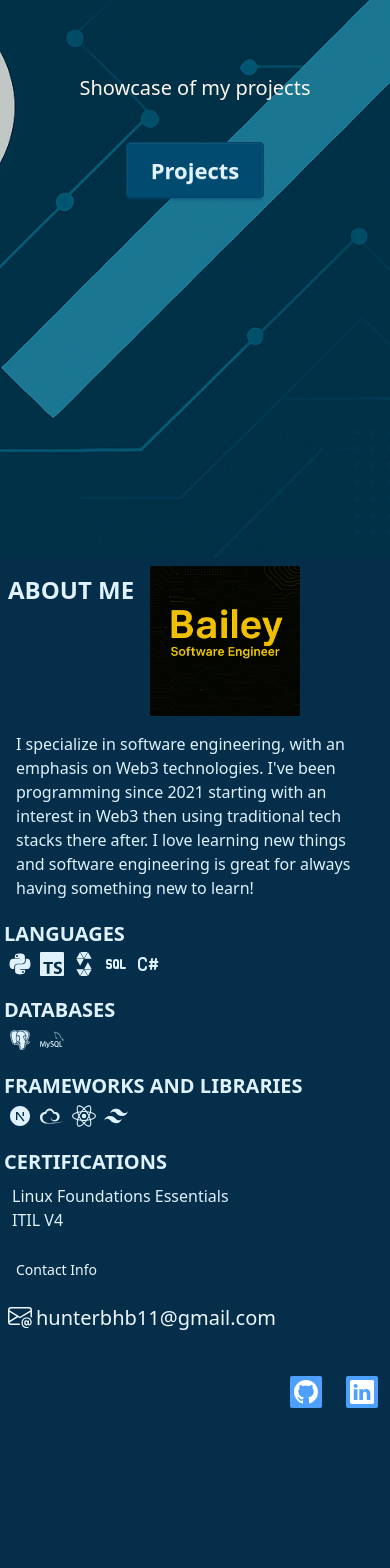
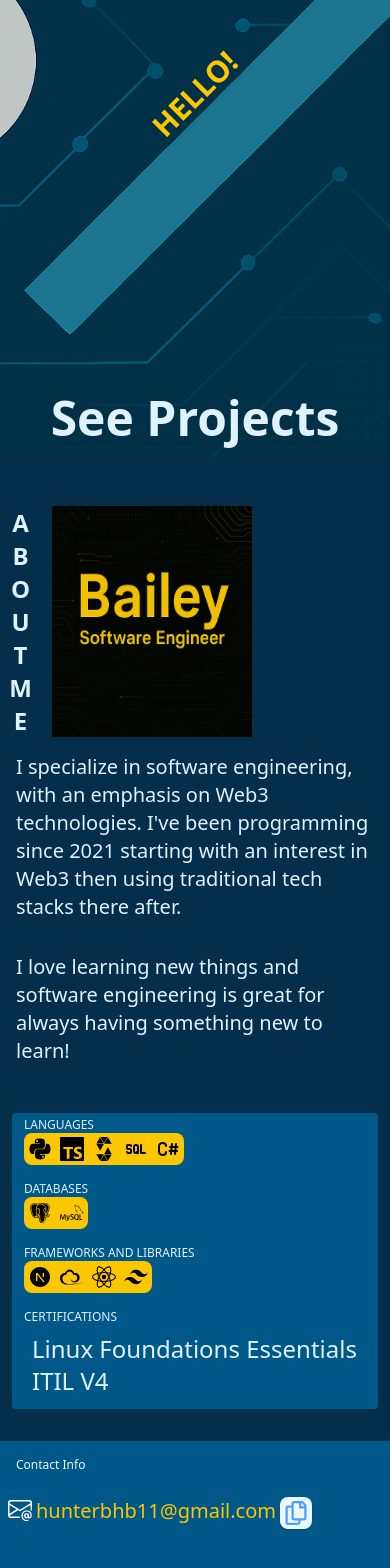
Before and after one commit to hunterbhb/hunterb-portfolio-website, a Next.js app: page / in a window 390 px wide. Shown: the part 430-1998 px from the top of the page. Before the commit the page ends 1850 px from the top, so only its background shows below. Built offline with nearby package versions, Linux system fonts and the light colour scheme.

Commit message:
mobile home page en ver completed

```diff
--- a/app/globals.css
+++ b/app/globals.css
@@ -6,7 +6,7 @@
 
   --color-base-100: #042e49;
   --color-base-200: #014a70;
-  --color-base-300: 005889;
+  --color-base-300: #005889;
   --color-base-content: #dff2fe;
   --color-primary: #fbc700;
   --color-primary-content: #411e3;
@@ -25,3 +25,19 @@
   --color-error: #ff6266;
   --color-error-content: #440607;
 }
+
+@keyframes glow {
+  0% {
+    box-shadow: 0 0 5px rgba(255, 255, 255, 0.5);
+  }
+  50% {
+    box-shadow: 0 0 20px rgba(255, 255, 255, 1);
+  }
+  100% {
+    box-shadow: 0 0 5px rgba(255, 255, 255, 0.5);
+  }
+}
+
+.animate-glow {
+  animation: glow 2s ease-in-out;
+}
--- a/app/layout.tsx
+++ b/app/layout.tsx
@@ -3,6 +3,7 @@ import "./globals.css";
 import Image from "next/image";
 import Link from "next/link";
 import LanguageSwitcher from "../components/LanguageSwitcher";
+import CopyEmailButton from "../components/CopyEmailButton";
 import { BsLinkedin } from "react-icons/bs";
 import { BsGithub } from "react-icons/bs";
 import { BsEnvelopeAt } from "react-icons/bs";
@@ -36,12 +37,13 @@ export default function RootLayout({
           </div>
         </nav>
         <main className="flex-grow">{children}</main>
-        <footer className="footer sm:footer-horizontal bg-neutral text-neutral-content items-center p-2">
+        <footer className="mt-8 footer sm:footer-horizontal bg-base-300 text-neutral-content items-center p-2">
           <div>
-            <h3 className="text-base-300 p-2">Contact Info</h3>
+            <h3 className="font-light text-xs p-2">Contact Info</h3>
             <div className="gap-1 pt-2 flex">
-              <BsEnvelopeAt className="text-base-300" size={24} />
-              <p className="text-xl">hunterbhb11@gmail.com</p>
+              <BsEnvelopeAt className="text-white" size={24} />
+              <p className="text-xl text-primary">hunterbhb11@gmail.com</p>
+              <CopyEmailButton />
             </div>
           </div>
           <div className="flex p-1 md:self-end gap-6 justify-self-end">
--- a/app/page.tsx
+++ b/app/page.tsx
@@ -15,38 +15,51 @@ import { TbBrandCSharp } from "react-icons/tb";
 export default function Home() {
   return (
     <main>
-      <section className="bg-cover bg-blend-multiply bg-gray-300 bg-[url('/hero.png')] hero flex flex-col justify-center gap-10 min-h-screen">
-        <h2 className="text-xl text-orange-50">Showcase of my projects</h2>
-        <Link className="btn btn-xl" href={"/projects"}>
-          Projects
+      <section className="bg-cover bg-blend-multiply bg-gray-300 bg-[url('/hero.png')] hero flex flex-col justify-center min-h-186">
+        <h2 className="absolute shadow mt-4 font-bold text-3xl rotate-315 text-primary">
+          HELLO!
+        </h2>
+        <Link
+          className="mt-auto mb-4 font-bold justify-self-end shadow text-5xl"
+          href={"/projects"}
+        >
+          See Projects
         </Link>
       </section>
-      <section className="pt-2 2xl:grid">
-        <div className="flex gap-2">
-          <h3 className="text-2xl text-primary-content/80 font-bold p-2">
-            ABOUT ME
+      <section className="pt-12 2xl:grid">
+        <div className="flex gap-4">
+          <h3
+            style={{
+              writingMode: "vertical-rl",
+              textOrientation: "upright",
+            }}
+            className="text-2xl text-primary-content/80 font-bold pl-1"
+          >
+            ABOUTME
           </h3>
           <Image
             className="rounded-xs"
             src={"/bailey_card.png"}
-            width={150}
-            height={50}
+            width={200}
+            height={160}
             alt="card for Bailey with 'swe' occupation"
           />
         </div>
-        <p className="p-4">
+        <p className="p-4 text-xl">
           I specialize in software engineering, with an emphasis on Web3
           technologies. I've been programming since 2021 starting with an
-          interest in Web3 then using traditional tech stacks there after. I
-          love learning new things and software engineering is great for always
-          having something new to learn!
+          interest in Web3 then using traditional tech stacks there after.
         </p>
-        <div className="flex gap-2 flex-col">
+        <p className="p-4 text-xl">
+          I love learning new things and software engineering is great for
+          always having something new to learn!
+        </p>
+        <div className="mt-8 rounded mx-3 bg-base-300 flex gap-2 flex-col pl-2">
           <div className="p-1">
-            <h4 className="text-xl text-primary-content/80 font-semibold">
+            <h4 className="text-xs text-primary-content/80 font-light">
               LANGUAGES
             </h4>
-            <div className="p-1 flex gap-2">
+            <div className="p-1 text-accent max-w-fit rounded-lg bg-primary flex gap-2">
               <FaPython fontSize={24} />
               <SiTypescript fontSize={24} />
               <SiSolidity fontSize={24} />
@@ -55,19 +68,19 @@ export default function Home() {
             </div>
           </div>
           <div className="p-1">
-            <h4 className="text-xl text-primary-content/80 font-semibold">
+            <h4 className="text-xs text-primary-content/80 font-light">
               DATABASES
             </h4>
-            <div className="p-1 flex gap-2">
+            <div className="p-1 text-accent max-w-fit rounded-lg bg-primary flex gap-2">
               <BiLogoPostgresql fontSize={24} />
               <SiMysql fontSize={24} />
             </div>
           </div>
           <div className="p-1">
-            <h4 className="text-xl text-primary-content/80 font-semibold">
+            <h4 className="text-xs text-primary-content/80 font-light">
               FRAMEWORKS AND LIBRARIES
             </h4>
-            <div className="p-1 flex gap-2">
+            <div className="p-1 text-accent max-w-fit rounded-lg bg-primary flex gap-2">
               <RiNextjsFill fontSize={24} />
               <SiEthers fontSize={24} />
               <SiReact fontSize={24} />
@@ -75,10 +88,10 @@ export default function Home() {
             </div>
           </div>
           <div className="p-1">
-            <h4 className="text-xl text-primary-content/80 font-semibold">
+            <h4 className="text-xs text-primary-content/80 font-light">
               CERTIFICATIONS
             </h4>
-            <div className="p-2">
+            <div className="p-2 text-2xl">
               <p>Linux Foundations Essentials</p>
               <p>ITIL V4</p>
             </div>
--- /dev/null
+++ b/components/CopyEmailButton.jsx
@@ -0,0 +1,26 @@
+"use client";
+
+import { useState } from "react";
+import { FaRegCopy } from "react-icons/fa";
+
+const CopyEmailButton = () => {
+  const [copied, setCopied] = useState(false);
+
+  const handleCopyEmail = () => {
+    navigator.clipboard.writeText("hunterbhb11@gmail.com");
+    setCopied(true);
+    setTimeout(() => setCopied(false), 2000); // Resets after 2 seconds
+  };
+  return (
+    <button
+      onClick={handleCopyEmail}
+      className={`shadow bg-neutral-content p-1 rounded-lg transition-all ${
+        copied ? "animate-glow" : ""
+      }`}
+    >
+      <FaRegCopy className="text-secondary" size={24} />
+    </button>
+  );
+};
+
+export default CopyEmailButton;
--- a/components/LanguageSwitcher.jsx
+++ b/components/LanguageSwitcher.jsx
@@ -5,7 +5,7 @@ import { TbLanguageHiragana } from "react-icons/tb";
 
 const LanguageSwitcher = () => {
   return (
-    <div className="bg-primary p-1 bg-base-200 rounded-lg">
+    <div className="bg-primary p-1 rounded-lg">
       <TbLanguageHiragana className="text-accent" size={24} />
     </div>
   );
```
